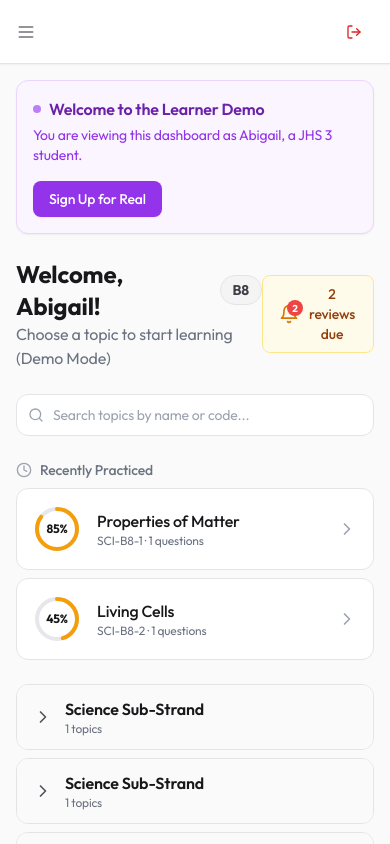
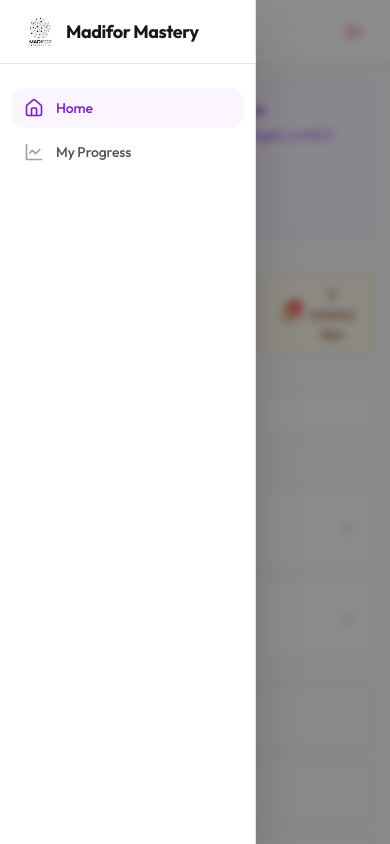
Before and after one commit to flawlex360-art/madifor-mastery, a React (Vite) app: page /demo-learner/home in a window 390 px wide. Built offline with nearby package versions, Linux system fonts and the light colour scheme.

Commit message:
fix: resolve learner demo sidebar mobile slide-in and desktop overlap

```diff
--- a/src/pages/demo-learner/DemoLearnerAppShell.tsx
+++ b/src/pages/demo-learner/DemoLearnerAppShell.tsx
@@ -1,15 +1,15 @@
-import { useState } from 'react';
 import { useNavigate } from 'react-router-dom';
-import { cn } from '@/lib/utils';
 import DemoLearnerSidebar from './DemoLearnerSidebar';
 import { LogOut, Menu } from 'lucide-react';
+import { useUIStore } from '@/stores/uiStore';
 
 interface DemoLearnerAppShellProps {
   children: React.ReactNode;
 }
 
 export default function DemoLearnerAppShell({ children }: DemoLearnerAppShellProps) {
-  const [sidebarOpen, setSidebarOpen] = useState(false);
+  const sidebarOpen = useUIStore(s => s.sidebarOpen);
+  const setSidebarOpen = useUIStore(s => s.setSidebarOpen);
   const navigate = useNavigate();
 
   return (
@@ -24,10 +24,7 @@ export default function DemoLearnerAppShell({ children }: DemoLearnerAppShellPro
         />
       )}
 
-      <div className={cn(
-        "flex-1 flex flex-col min-w-0 transition-all duration-300 overflow-hidden",
-        sidebarOpen && "lg:ml-64"
-      )}>
+      <div className="flex-1 flex flex-col min-w-0 transition-all duration-300 overflow-hidden">
         {/* Top Bar */}
         <header className="h-16 bg-white border-b border-zinc-200 flex items-center justify-between px-4 lg:px-6 sticky top-0 z-20 shadow-sm">
           <div className="flex items-center gap-3">
--- a/src/pages/demo-learner/DemoLearnerSidebar.tsx
+++ b/src/pages/demo-learner/DemoLearnerSidebar.tsx
@@ -1,15 +1,24 @@
 import { NavLink } from 'react-router-dom';
 import { Home, LineChart } from 'lucide-react';
 import { cn } from '@/lib/utils';
+import { useUIStore } from '@/stores/uiStore';
 
 export default function DemoLearnerSidebar() {
+  const sidebarOpen = useUIStore(s => s.sidebarOpen);
+  const setSidebarOpen = useUIStore(s => s.setSidebarOpen);
+
   const links = [
     { to: '/demo-learner/home', label: 'Home', icon: <Home className="w-5 h-5" /> },
     { to: '/demo-learner/progress', label: 'My Progress', icon: <LineChart className="w-5 h-5" /> },
   ];
 
   return (
-    <aside className="hidden lg:flex fixed inset-y-0 left-0 z-40 w-64 bg-white text-zinc-900 border-r border-zinc-200 flex-col">
+    <aside
+      className={cn(
+        "fixed lg:static inset-y-0 left-0 z-40 w-64 bg-white text-zinc-900 border-r border-zinc-200 flex flex-col transition-transform duration-300 ease-in-out lg:transition-none shadow-2xl lg:shadow-none",
+        sidebarOpen ? 'translate-x-0' : '-translate-x-full lg:translate-x-0'
+      )}
+    >
       <div className="h-16 flex items-center px-6 border-b border-zinc-200 shrink-0">
         <div className="flex items-center gap-2.5">
           <img src="/logo.png" alt="Madifor Mastery Logo" className="w-8 h-8 object-contain" />
@@ -22,6 +31,7 @@ export default function DemoLearnerSidebar() {
           <NavLink
             key={link.to}
             to={link.to}
+            onClick={() => setSidebarOpen(false)}
             className={({ isActive }) =>
               cn(
                 'flex items-center gap-3 px-3 py-2.5 rounded-xl text-sm font-medium transition-all duration-200',
```
